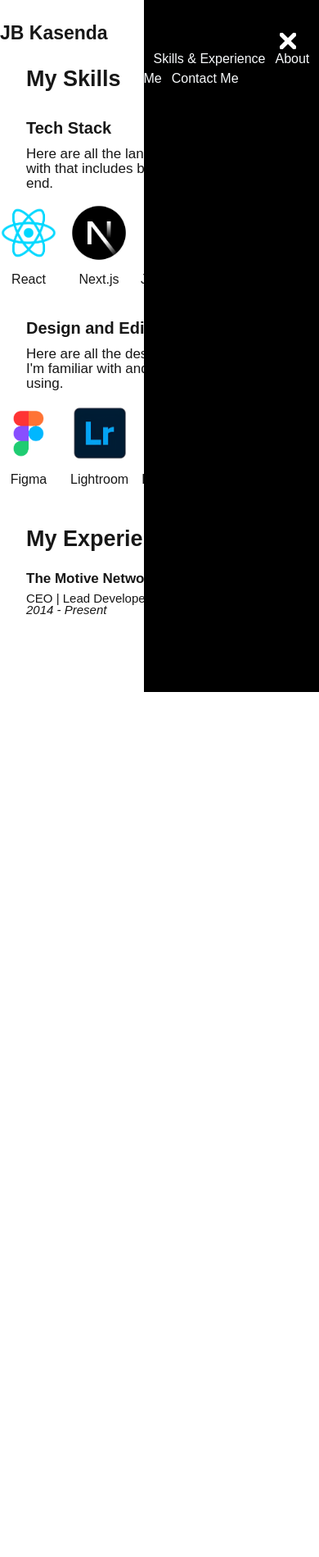
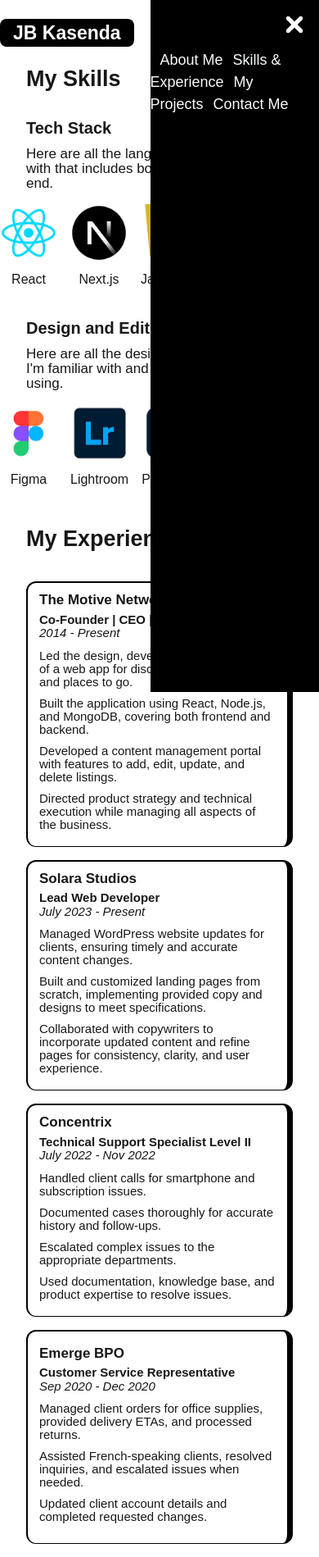
Before and after one commit to kase0016/jbportfolio, a Next.js app: page /skillsnexp in a window 390 px wide. Shown: the whole page at 82% size. Before the commit the page ends 844 px from the top, so only its background shows below. Built offline with nearby package versions, Linux system fonts and the light colour scheme.

Commit message:
changed the nav menu, made change to the header, made additions to skills and exp it is now completed

```diff
--- a/src/app/contactme/page.tsx
+++ b/src/app/contactme/page.tsx
@@ -12,7 +12,10 @@ const ContactMe = () => {
   return (
     <div>
       <div className="xs:px-8 flex flex-row items-center pt-5 justify-between">
-        <h3 className="text-[23px] font-bold" onClick={() => router.push("/")}>
+        <h3
+          className="text-[23px] font-bold bg-black rounded-lg text-white px-4"
+          onClick={() => router.push("/")}
+        >
           JB Kasenda
         </h3>
         <HamburgerMenu
@@ -26,7 +29,7 @@ const ContactMe = () => {
       <div
         className={`${
           hideMenu ? "xs:hidden" : "xs:block"
-        } absolute z-10 bg-black h-dvh w-[55dvw] right-0 top-0 pt-10`}
+        } absolute z-10 bg-black h-dvh w-[55dvw] -right-2 top-0 pt-5`}
       >
         <div className=" flex justify-end pr-7">
           <XExitIcon
@@ -37,14 +40,17 @@ const ContactMe = () => {
           />
         </div>
 
-        <nav className="xs:flex flex-col">
-          <Link className="text-slate-50 pl-3" href="/skillsnexp">
+        <nav className="xs:flex flex-col gap-3 mt-5">
+          <Link className="text-slate-50 pl-3 text-[18px]" href="/aboutme">
+            About Me
+          </Link>
+          <Link className="text-slate-50 pl-3 text-[18px]" href="/skillsnexp">
             Skills & Experience
           </Link>
-          <Link className="text-slate-50 pl-3" href="/aboutme">
-            About Me
+          <Link className="text-slate-50 pl-3 text-[18px]" href="/myprojects">
+            My Projects
           </Link>
-          <Link className="text-slate-50 pl-3" href="/contactme">
+          <Link className="text-slate-50 pl-3 text-[18px]" href="/contactme">
             Contact Me
           </Link>
         </nav>
--- a/src/app/myprojects/page.tsx
+++ b/src/app/myprojects/page.tsx
@@ -13,7 +13,10 @@ const MyProjects = () => {
   return (
     <div>
       <div className="xs:px-8 flex flex-row items-center pt-5 justify-between">
-        <h3 className="text-[23px] font-bold" onClick={() => router.push("/")}>
+        <h3
+          className="text-[23px] font-bold bg-black rounded-lg text-white px-4"
+          onClick={() => router.push("/")}
+        >
           JB Kasenda
         </h3>
         <HamburgerMenu
@@ -26,7 +29,7 @@ const MyProjects = () => {
       <div
         className={`${
           hideMenu ? "xs:hidden" : "xs:block"
-        } absolute z-10 bg-black h-dvh w-[55dvw] right-0 top-0 pt-10`}
+        } absolute z-10 bg-black h-dvh w-[55dvw] -right-2 top-0 pt-5`}
       >
         <div className=" flex justify-end pr-7">
           <XExitIcon
@@ -37,14 +40,17 @@ const MyProjects = () => {
           />
         </div>
 
-        <nav className="xs:flex flex-col">
-          <Link className="text-slate-50 pl-3" href="/skillsnexp">
+        <nav className="xs:flex flex-col gap-3 mt-5">
+          <Link className="text-slate-50 pl-3 text-[18px]" href="/aboutme">
+            About Me
+          </Link>
+          <Link className="text-slate-50 pl-3 text-[18px]" href="/skillsnexp">
             Skills & Experience
           </Link>
-          <Link className="text-slate-50 pl-3" href="/aboutme">
-            About Me
+          <Link className="text-slate-50 pl-3 text-[18px]" href="/myprojects">
+            My Projects
           </Link>
-          <Link className="text-slate-50 pl-3" href="/contactme">
+          <Link className="text-slate-50 pl-3 text-[18px]" href="/contactme">
             Contact Me
           </Link>
         </nav>
--- a/src/app/page.tsx
+++ b/src/app/page.tsx
@@ -105,7 +105,10 @@ const Home = () => {
     <div className="h-[100dvh]">
       {/* Header Section */}
       <div className="xs:px-8 flex flex-row items-center pt-5 justify-between">
-        <h3 className="text-[23px] font-bold" onClick={() => router.push("/")}>
+        <h3
+          className="text-[23px] font-bold bg-black rounded-lg text-white px-4"
+          onClick={() => router.push("/")}
+        >
           JB Kasenda
         </h3>
         <HamburgerMenu
@@ -122,7 +125,7 @@ const Home = () => {
         <div
           className={`${
             hideMenu ? "xs:hidden" : "xs:block"
-          } absolute z-10 bg-black h-dvh w-[55dvw] -right-2 top-0 pt-10`}
+          } absolute z-10 bg-black h-dvh w-[55dvw] -right-2 top-0 pt-5`}
         >
           <div className=" flex justify-end pr-7">
             <XExitIcon
@@ -133,14 +136,17 @@ const Home = () => {
             />
           </div>
 
-          <nav className="xs:flex flex-col">
-            <Link className="text-slate-50 pl-3" href="/skillsnexp">
+          <nav className="xs:flex flex-col gap-3 mt-5">
+            <Link className="text-slate-50 pl-3 text-[18px]" href="/aboutme">
+              About Me
+            </Link>
+            <Link className="text-slate-50 pl-3 text-[18px]" href="/skillsnexp">
               Skills & Experience
             </Link>
-            <Link className="text-slate-50 pl-3" href="/aboutme">
-              About Me
+            <Link className="text-slate-50 pl-3 text-[18px]" href="/myprojects">
+              My Projects
             </Link>
-            <Link className="text-slate-50 pl-3" href="/contactme">
+            <Link className="text-slate-50 pl-3 text-[18px]" href="/contactme">
               Contact Me
             </Link>
           </nav>
--- a/src/app/skillsnexp/page.tsx
+++ b/src/app/skillsnexp/page.tsx
@@ -13,7 +13,10 @@ const SkillsNExp = () => {
     <div>
       {/* Header ection */}
       <div className="xs:px-8 flex flex-row items-center pt-5 justify-between">
-        <h3 className="text-[23px] font-bold" onClick={() => router.push("/")}>
+        <h3
+          className="text-[23px] font-bold bg-black rounded-lg text-white px-4"
+          onClick={() => router.push("/")}
+        >
           JB Kasenda
         </h3>
         <HamburgerMenu
@@ -27,7 +30,7 @@ const SkillsNExp = () => {
       <div
         className={`${
           hideMenu ? "xs:hidden" : "xs:block"
-        } absolute z-10 bg-black h-dvh w-[55dvw] right-0 top-0 pt-10`}
+        } absolute z-10 bg-black h-dvh w-[55dvw] -right-2 top-0 pt-5`}
       >
         <div className=" flex justify-end pr-7">
           <XExitIcon
@@ -38,14 +41,17 @@ const SkillsNExp = () => {
           />
         </div>
 
-        <nav className="xs:flex flex-col">
-          <Link className="text-slate-50 pl-3" href="/skillsnexp">
+        <nav className="xs:flex flex-col gap-3 mt-5">
+          <Link className="text-slate-50 pl-3 text-[18px]" href="/aboutme">
+            About Me
+          </Link>
+          <Link className="text-slate-50 pl-3 text-[18px]" href="/skillsnexp">
             Skills & Experience
           </Link>
-          <Link className="text-slate-50 pl-3" href="/aboutme">
-            About Me
+          <Link className="text-slate-50 pl-3 text-[18px]" href="/myprojects">
+            My Projects
           </Link>
-          <Link className="text-slate-50 pl-3" href="/contactme">
+          <Link className="text-slate-50 pl-3 text-[18px]" href="/contactme">
             Contact Me
           </Link>
         </nav>
@@ -106,14 +112,105 @@ const SkillsNExp = () => {
       </div>
       {/* Experience Section  */}
       <h1 className=" px-8 text-[27px] font-semibold py-4">My Experience</h1>
-      <div>
-        <h1 className="px-8 text-[17px] font-semibold">
+      <div className="border-black border-r-[7px] border-b-[1px] border-t-[2px] border-l-[2px] mx-8 rounded-xl my-4">
+        <h1 className="px-3.5  text-[17px] font-semibold pt-2">
           The Motive Network Inc
         </h1>
-        <h1 className="px-8 text-[15px] font-medium">CEO | Lead Developer</h1>
-        <h1 className="px-8 text-[15px] font-medium -mt-2 italic">
+        <h1 className="px-3.5  text-[15px] font-semibold">
+          Co-Founder | CEO | Lead Developer
+        </h1>
+        <h1 className="px-3.5  text-[15px] font-medium -mt-1.5 italic mb-2">
           2014 - Present
         </h1>
+        <ul className="px-3.5  text-[15px]/4 pb-2">
+          <li className="pb-2.5 font-extralight">
+            Led the design, development, and launch of a web app for discovering
+            things to do and places to go.
+          </li>
+          <li className="pb-2.5 font-extralight">
+            Built the application using React, Node.js, and MongoDB, covering
+            both frontend and backend.
+          </li>
+          <li className="pb-2.5 font-extralight">
+            Developed a content management portal with features to add, edit,
+            update, and delete listings.
+          </li>
+          <li className="pb-2.5 font-extralight">
+            Directed product strategy and technical execution while managing all
+            aspects of the business.
+          </li>
+        </ul>
+      </div>
+      <div className="border-black border-r-[7px] border-b-[1px] border-t-[2px] border-l-[2px] mx-8 rounded-xl my-4">
+        <h1 className="px-3.5  text-[17px] font-semibold pt-2">
+          Solara Studios
+        </h1>
+        <h1 className="px-3.5  text-[15px] font-semibold">
+          Lead Web Developer
+        </h1>
+        <h1 className="px-3.5  text-[15px] font-medium -mt-1.5 italic mb-2">
+          July 2023 - Present
+        </h1>
+        <ul className="px-3.5 text-[15px]/4 pb-2">
+          <li className="pb-2.5 font-extralight">
+            Managed WordPress website updates for clients, ensuring timely and
+            accurate content changes.
+          </li>
+          <li className="pb-2.5 font-extralight">
+            Built and customized landing pages from scratch, implementing
+            provided copy and designs to meet specifications.
+          </li>
+          <li className="pb-2.5 font-extralight">
+            Collaborated with copywriters to incorporate updated content and
+            refine pages for consistency, clarity, and user experience.
+          </li>
+        </ul>
+      </div>
+      <div className="border-black border-r-[7px] border-b-[1px] border-t-[2px] border-l-[2px] mx-8 rounded-xl my-4">
+        <h1 className="px-3.5  text-[17px] font-semibold pt-2">Concentrix</h1>
+        <h1 className="px-3.5  text-[15px] font-semibold">
+          Technical Support Specialist Level II
+        </h1>
+        <h1 className="px-3.5  text-[15px] font-medium -mt-1.5 italic mb-2">
+          July 2022 - Nov 2022
+        </h1>
+        <ul className="px-3.5  text-[15px]/4 pb-2">
+          <li className="pb-2.5 font-extralight">
+            Handled client calls for smartphone and subscription issues.
+          </li>
+          <li className="pb-2.5 font-extralight">
+            Documented cases thoroughly for accurate history and follow-ups.
+          </li>
+          <li className="pb-2.5 font-extralight">
+            Escalated complex issues to the appropriate departments.
+          </li>
+          <li className="pb-2.5 font-extralight">
+            Used documentation, knowledge base, and product expertise to resolve
+            issues.
+          </li>
+        </ul>
+      </div>
+      <div className="border-black border-r-[7px] border-b-[1px] border-t-[2px] border-l-[2px] mx-8 rounded-xl my-4 py-3.5 px-3.5">
+        <h1 className="text-[17px] font-semibold">Emerge BPO</h1>
+        <h1 className="text-[15px] font-semibold">
+          Customer Service Representative
+        </h1>
+        <h1 className="text-[15px] font-medium -mt-1.5 italic mb-2">
+          Sep 2020 - Dec 2020
+        </h1>
+        <ul className="text-[15px]/4">
+          <li className="pb-2.5 font-extralight">
+            Managed client orders for office supplies, provided delivery ETAs,
+            and processed returns.
+          </li>
+          <li className="pb-2.5 font-extralight">
+            Assisted French-speaking clients, resolved inquiries, and escalated
+            issues when needed.
+          </li>
+          <li className="pb-2.5 font-extralight">
+            Updated client account details and completed requested changes.
+          </li>
+        </ul>
       </div>
     </div>
   );
```
